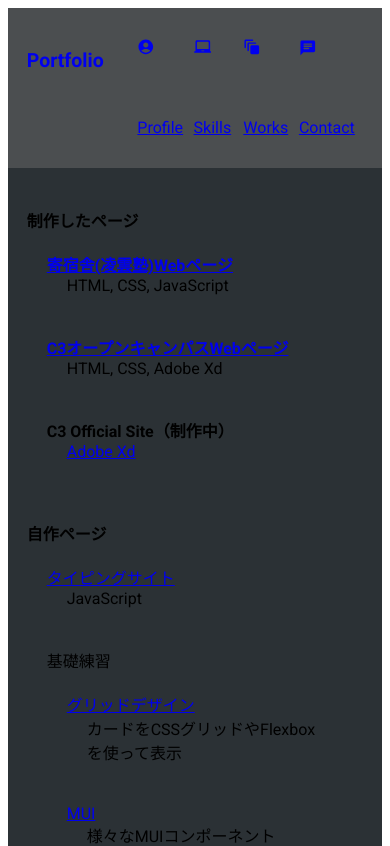
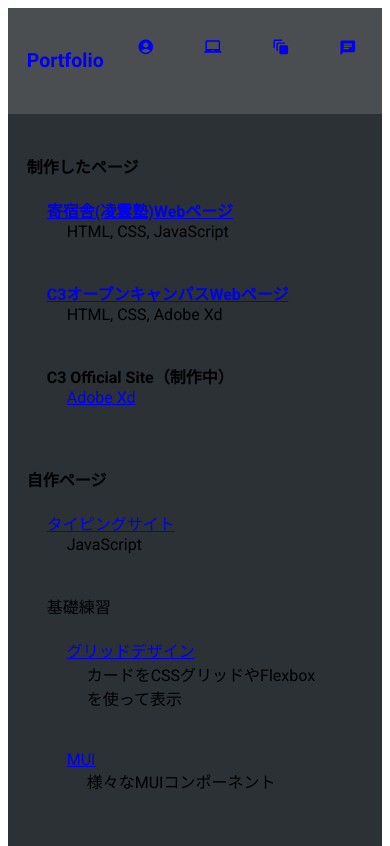
Before and after one commit to chnotchy/portfolio, a Next.js app: page /works in a window 390 px wide. Shown: the top 846 px of the page. Built offline with nearby package versions, Linux system fonts and the light colour scheme.

Commit message:
fix sp-layout

```diff
--- a/components/layout.js
+++ b/components/layout.js
@@ -67,22 +67,34 @@ export default function Layout({ children, home }) {
               <div className={styles.headerLinkContainer}>
                 <div className={styles.headerLink}>
                   <Link href="/profile">
-                    <a className=""><AccountCircleRoundedIcon sx={{ fontSize: '1.1em', marginRight: '0.4em', marginBottom: '-0.15em' }} />Profile</a>
+                    <a className="">
+                      <AccountCircleRoundedIcon sx={{ fontSize: '1.1em', marginRight: '0.4em', marginBottom: '-0.15em' }} />
+                      <span className={styles.spHidden}>Profile</span>
+                    </a>
                   </Link>
                 </div>
                 <div className={styles.headerLink}>
                   <Link href="/skills">
-                    <a className=""><LaptopChromebookRoundedIcon sx={{ fontSize: '1.1em', marginRight: '0.4em', marginBottom: '-0.15em' }} />Skills</a>
+                    <a className="">
+                      <LaptopChromebookRoundedIcon sx={{ fontSize: '1.1em', marginRight: '0.4em', marginBottom: '-0.15em' }} />
+                      <span className={styles.spHidden}>Skills</span>
+                    </a>
                   </Link>
                 </div>
                 <div className={styles.headerLink}>
                   <Link href="/works">
-                    <a className=""><AutoAwesomeMotionRoundedIcon sx={{ fontSize: '1.1em', marginRight: '0.4em', marginBottom: '-0.15em' }} />Works</a>
+                    <a className="">
+                      <AutoAwesomeMotionRoundedIcon sx={{ fontSize: '1.1em', marginRight: '0.4em', marginBottom: '-0.15em' }} />
+                      <span className={styles.spHidden}>Works</span>
+                    </a>
                   </Link>
                 </div>
                 <div className={styles.headerLink}>
                   <Link href="/contact">
-                    <a className=""><ChatRoundedIcon sx={{ fontSize: '1.1em', marginRight: '0.4em', marginBottom: '-0.2em' }} />Contact</a>
+                    <a className="">
+                      <ChatRoundedIcon sx={{ fontSize: '1.1em', marginRight: '0.4em', marginBottom: '-0.2em' }} />
+                      <span className={styles.spHidden}>Contact</span>
+                    </a>
                   </Link>
                 </div>
               </div>
--- a/components/layout.module.css
+++ b/components/layout.module.css
@@ -66,3 +66,9 @@
   text-align: center;
   font-size: clamp(12px, 2.5vw, 16px);
 }
+
+@media screen and (max-width: 500px) {
+  .spHidden {
+    display: none;
+  }
+}
```
